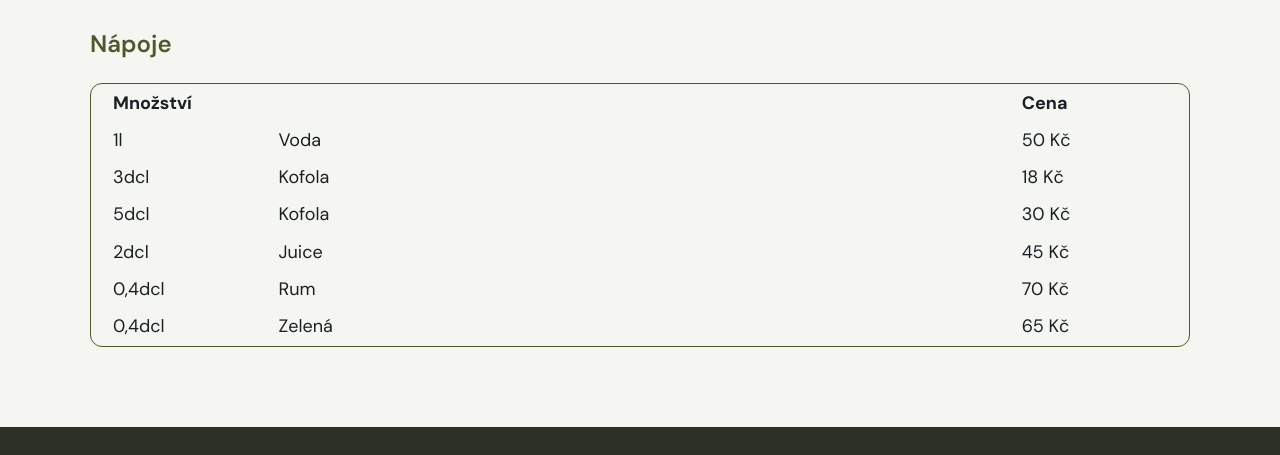
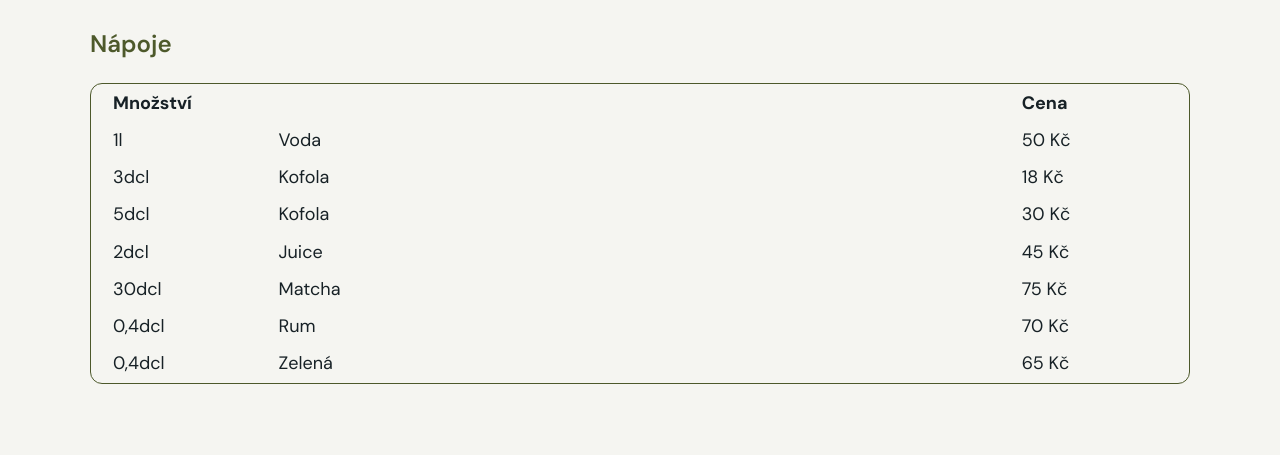
Before and after one commit to kkuzi/html-css-zaverecny-projekt, a plain HTML site: page listek.html in a window 1280 px wide. Shown: the part 1626-2081 px from the top of the page. Drawn offline with nearby package versions, Linux system fonts and the light colour scheme; a web font is replaced by a local one.

Commit message:
HTML-pridana_matcha

```diff
--- a/listek.html
+++ b/listek.html
@@ -209,6 +209,11 @@
                 <td class="cena">45 Kč</td>
             </tr>
             <tr>
+                <td class="mnozstvi">30dcl</td>
+                <td class="polozka">Matcha</td>
+                <td class="cena">75 Kč</td>
+            </tr>
+            <tr>
                 <td class="mnozstvi">0,4dcl</td>
                 <td class="polozka">Rum</td>
                 <td class="cena">70 Kč</td>
```
